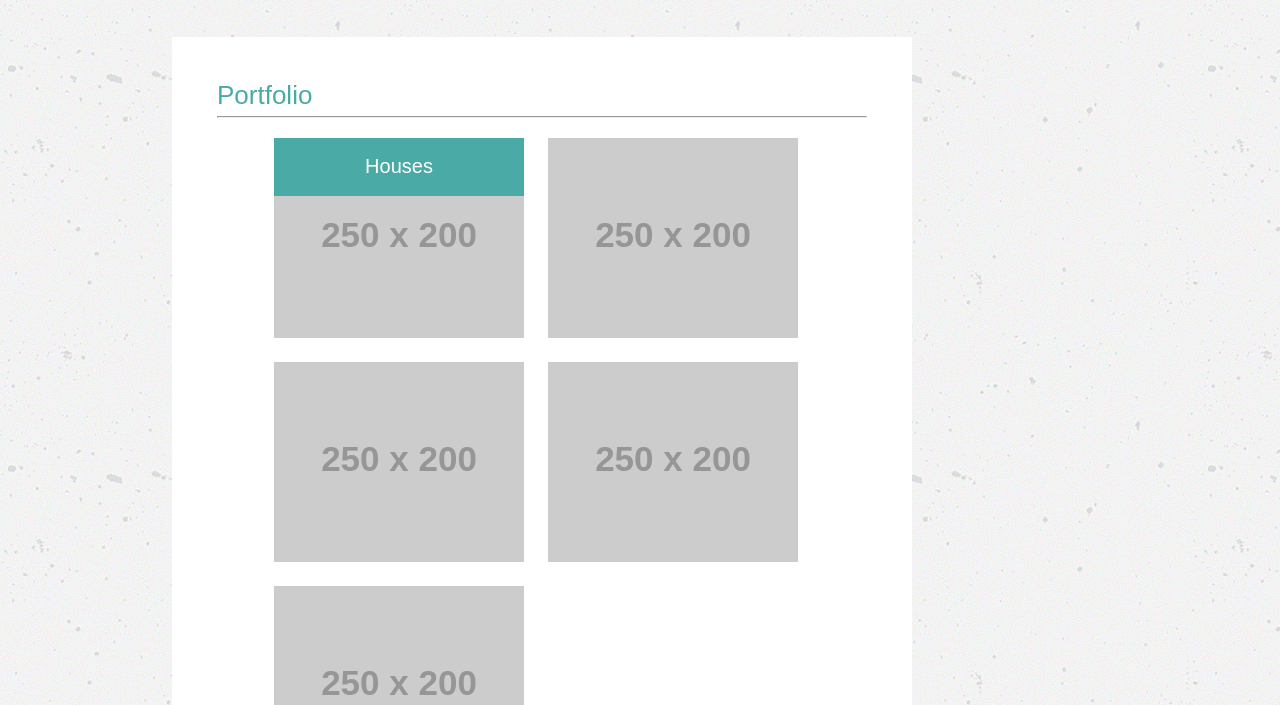
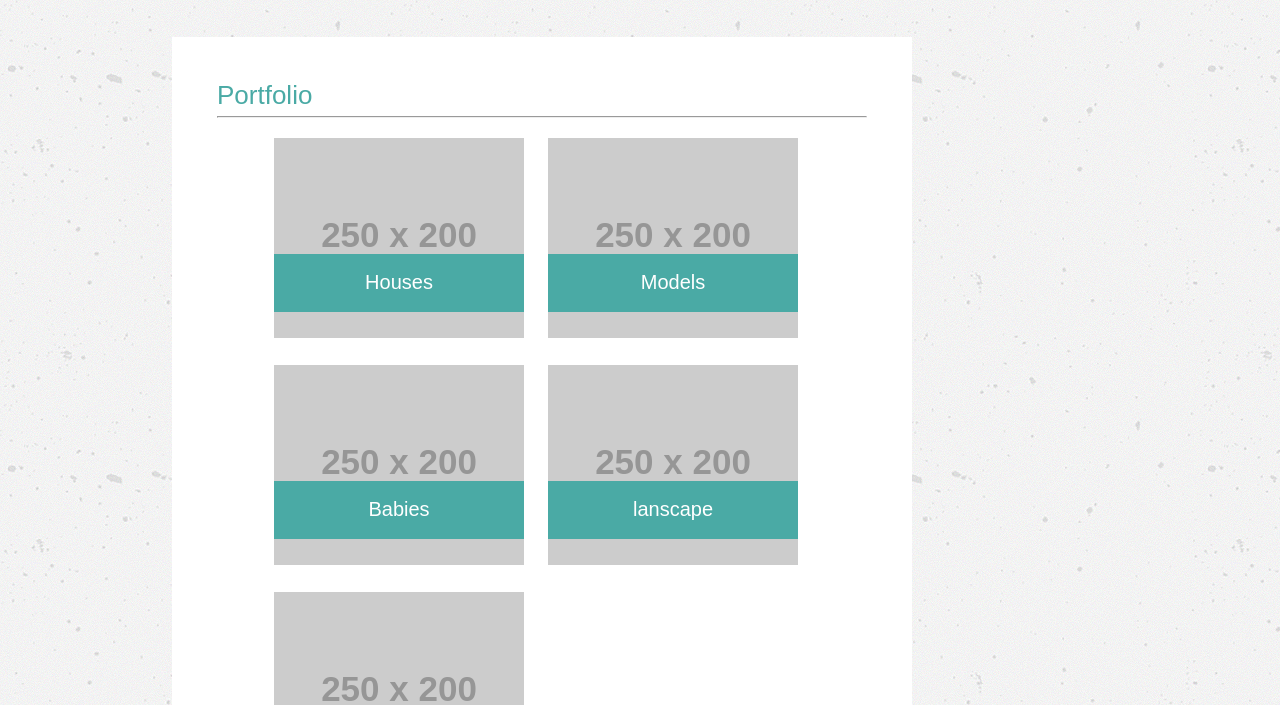
Before and after one commit to Rubenjose2/Basic-Portfolio, a plain HTML site: page portfolio.html in a window 1280 px wide. Shown: the part 93-798 px from the top of the page. Drawn offline with Linux system fonts and the light colour scheme; placeholder pictures from the web are drawn by us.

Commit message:
5 update

```diff
--- a/assets/style.css
+++ b/assets/style.css
@@ -119,7 +119,7 @@ display: flex;
 	position: relative;
 }
 .tag{
-	position: absolute;
+    position: absolute;
     width: 214px;
     height: 22px;
     background-color: #4aaaa5;
@@ -128,5 +128,5 @@ display: flex;
     padding: 18px;
     font-size: 20px;
     text-align: center;
-
+    top: 116px;
 }
--- a/portfolio.html
+++ b/portfolio.html
@@ -30,12 +30,26 @@
 	<hr>
 		<div id="picture_display">
 
-		<img class="picturebox" src="http://via.placeholder.com/250x200" width="250" height="200" alt="image1">
-		<div class="picturebox tag">Houses</div>
-		<img class="picturebox" src="http://via.placeholder.com/250x200" width="250" height="200" alt="image2">
-		<img class="picturebox" src="http://via.placeholder.com/250x200" width="250" height="200" alt="image3">
-		<img class="picturebox" src="http://via.placeholder.com/250x200" width="250" height="200" alt="image4">
-		<img class="picturebox" src="http://via.placeholder.com/250x200" width="250" height="200" alt="image5">
+		<div class="picturebox">
+			<img src="http://via.placeholder.com/250x200" width="250" height="200" alt="image1">
+			<div class="tag">Houses</div>
+		</div>
+		<div class="picturebox">
+			<img src="http://via.placeholder.com/250x200" width="250" height="200" alt="image2">
+			<div class="tag">Models</div>
+		</div>
+		<div class="picturebox">
+			<img src="http://via.placeholder.com/250x200" width="250" height="200" alt="image3">
+			<div class="tag">Babies</div>
+		</div>
+		<div class="picturebox">
+			<img src="http://via.placeholder.com/250x200" width="250" height="200" alt="image4">
+			<div class="tag">lanscape</div>
+		</div>
+		<div class="picturebox">
+			<img src="http://via.placeholder.com/250x200" width="250" height="200" alt="image5">
+			<div class="tag">City</div>
+			</div>
 
 		</div>
 
```
